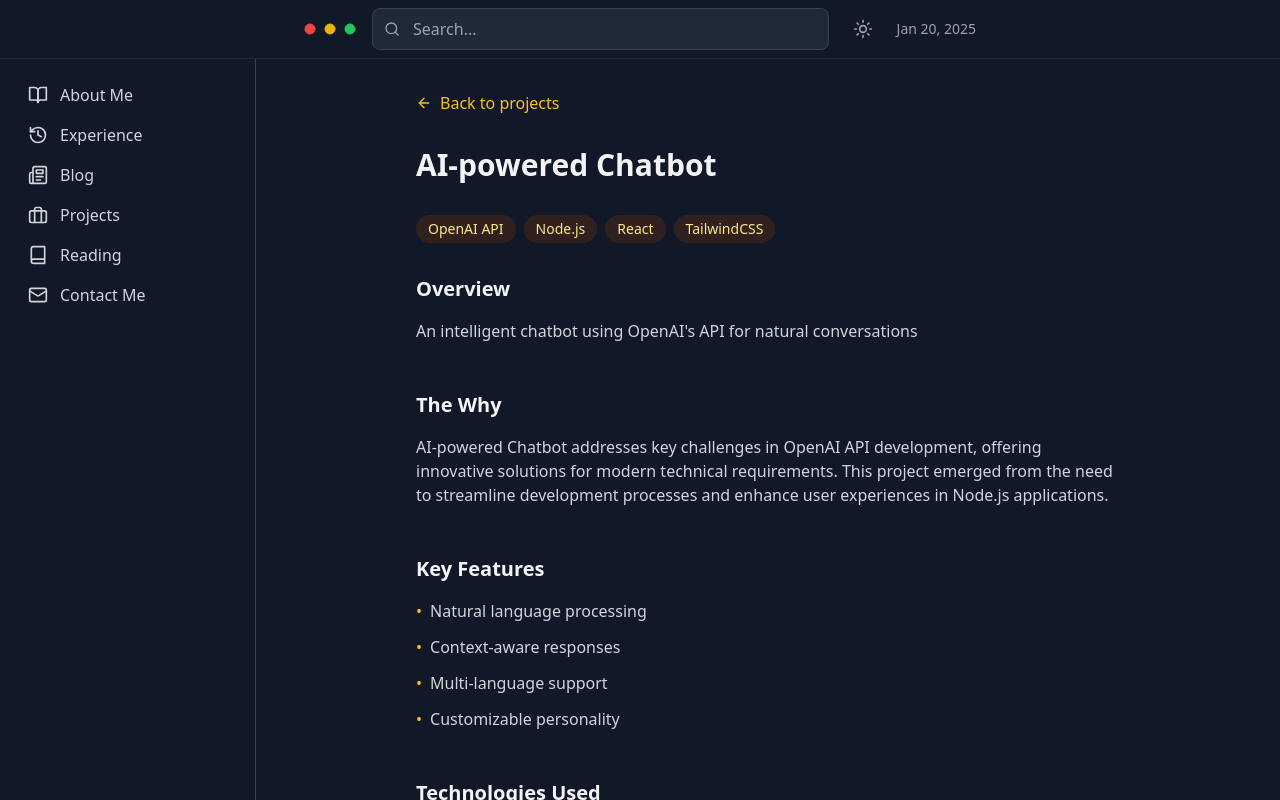
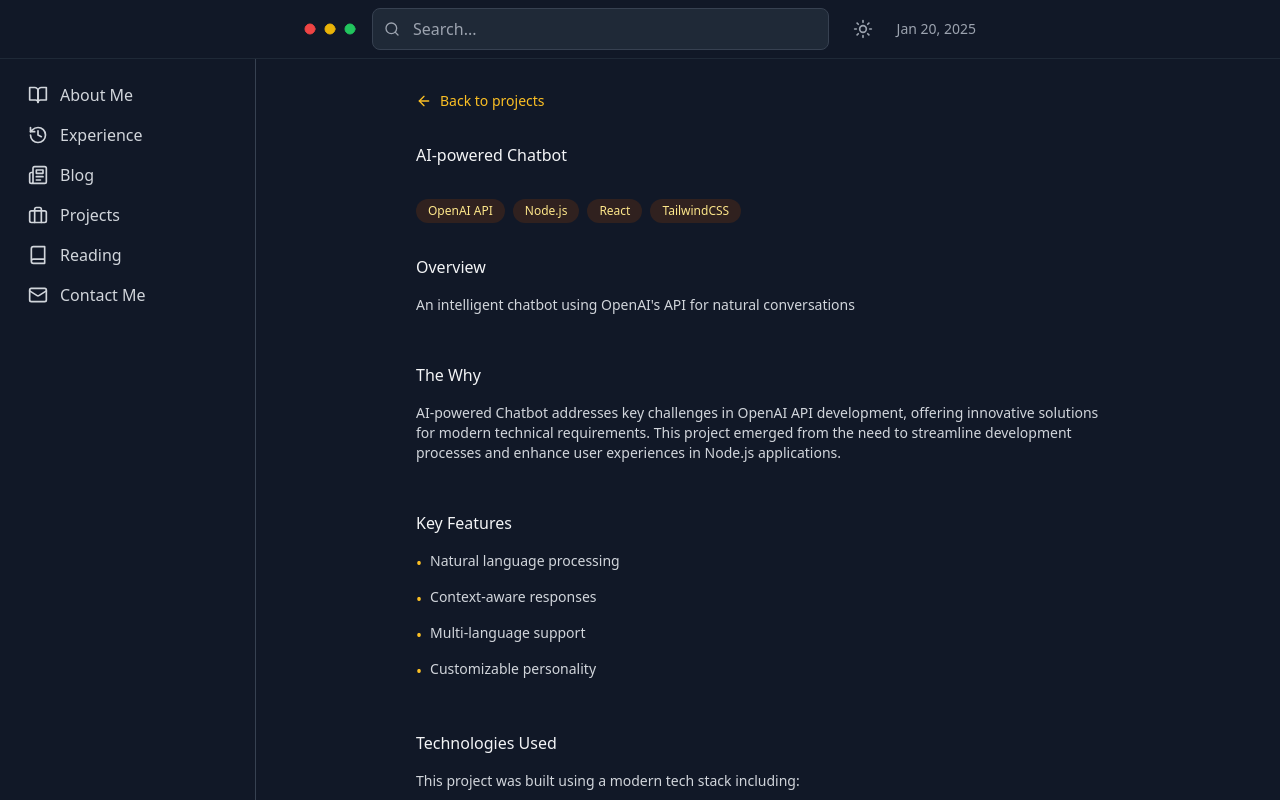
Before and after one commit to friscodanconia/Boltnew-soumyosinhawebsite-16thJan2024, a React (Vite) app: page /projects/ai-chatbot in a window 1280 px wide. Built offline with nearby package versions, Linux system fonts and the light colour scheme.

Commit message:
Update projects data and normalizing font size

```diff
--- a/src/components/Projects.tsx
+++ b/src/components/Projects.tsx
@@ -32,7 +32,7 @@ export function Projects() {
               <div className="flex items-start">
                 <span className="text-amber-600 dark:text-amber-400 mr-2">•</span>
                 <div className="flex-1">
-                  <span className="text-amber-600 dark:text-amber-400 hover:underline">{project.title}</span>
+                  <span className="text-sm text-amber-600 dark:text-amber-400 hover:underline">{project.title}</span>
                   <span className="text-sm text-gray-600 dark:text-gray-300 ml-2">
                     — {project.description}
                   </span>
--- a/src/pages/ProjectDetail.tsx
+++ b/src/pages/ProjectDetail.tsx
@@ -18,12 +18,12 @@ export function ProjectDetail() {
     return (
       <div className="max-w-3xl mx-auto p-8">
         <div className="text-center">
-          <h1 className="text-2xl font-bold text-gray-900 dark:text-gray-100 mb-4">
+          <h1 className="text-base font-medium text-gray-900 dark:text-gray-100 mb-4">
             Project not found
           </h1>
           <Link
             to="/projects"
-            className="text-amber-600 dark:text-amber-400 hover:underline"
+            className="text-sm text-amber-600 dark:text-amber-400 hover:underline"
           >
             Back to projects
           </Link>
@@ -38,15 +38,15 @@ export function ProjectDetail() {
       <div className="p-8">
         <Link
           to="/projects"
-          className="inline-flex items-center gap-2 text-amber-600 dark:text-amber-400 hover:underline mb-8"
+          className="inline-flex items-center gap-2 text-sm text-amber-600 dark:text-amber-400 hover:underline mb-8"
         >
           <ArrowLeft className="w-4 h-4" />
           Back to projects
         </Link>
 
-        <article className="prose dark:prose-invert max-w-none" ref={contentRef}>
+        <article ref={contentRef}>
           <div className="flex items-center justify-between mb-8">
-            <h1 className="text-3xl font-bold text-gray-900 dark:text-gray-100 mb-0">
+            <h1 className="text-base font-medium text-gray-900 dark:text-gray-100 mb-0">
               {project.title}
             </h1>
           </div>
@@ -55,7 +55,7 @@ export function ProjectDetail() {
             {project.technologies.map((tech, index) => (
               <span
                 key={index}
-                className="px-3 py-1 text-sm rounded-full bg-amber-100 dark:bg-amber-900/30 text-amber-800 dark:text-amber-200"
+                className="px-3 py-1 text-xs rounded-full bg-amber-100 dark:bg-amber-900/30 text-amber-800 dark:text-amber-200"
               >
                 {tech}
               </span>
@@ -64,15 +64,15 @@ export function ProjectDetail() {
 
           <div className="space-y-12">
             <section>
-              <h2 className="text-xl font-semibold text-gray-900 dark:text-gray-100 mb-4">Overview</h2>
-              <p className="text-gray-600 dark:text-gray-300">
+              <h2 className="text-base font-medium text-gray-900 dark:text-gray-100 mb-4">Overview</h2>
+              <p className="text-sm text-gray-600 dark:text-gray-300">
                 {project.description}
               </p>
             </section>
 
             <section>
-              <h2 className="text-xl font-semibold text-gray-900 dark:text-gray-100 mb-4">The Why</h2>
-              <p className="text-gray-600 dark:text-gray-300">
+              <h2 className="text-base font-medium text-gray-900 dark:text-gray-100 mb-4">The Why</h2>
+              <p className="text-sm text-gray-600 dark:text-gray-300">
                 {project.why || `${project.title} addresses key challenges in ${project.technologies[0]} development,
                 offering innovative solutions for modern technical requirements. This project emerged from
                 the need to streamline development processes and enhance user experiences in ${project.technologies[1]} applications.`}
@@ -80,27 +80,27 @@ export function ProjectDetail() {
             </section>
 
             <section>
-              <h2 className="text-xl font-semibold text-gray-900 dark:text-gray-100 mb-4">Key Features</h2>
+              <h2 className="text-base font-medium text-gray-900 dark:text-gray-100 mb-4">Key Features</h2>
               <ul className="space-y-3">
                 {project.features?.map((feature, index) => (
                   <li key={index} className="flex items-start">
                     <span className="text-amber-600 dark:text-amber-400 mr-2">•</span>
-                    <span className="text-gray-600 dark:text-gray-300">{feature}</span>
+                    <span className="text-sm text-gray-600 dark:text-gray-300">{feature}</span>
                   </li>
                 ))}
               </ul>
             </section>
 
             <section>
-              <h2 className="text-xl font-semibold text-gray-900 dark:text-gray-100 mb-4">Technologies Used</h2>
-              <p className="text-gray-600 dark:text-gray-300 mb-4">
+              <h2 className="text-base font-medium text-gray-900 dark:text-gray-100 mb-4">Technologies Used</h2>
+              <p className="text-sm text-gray-600 dark:text-gray-300 mb-4">
                 This project was built using a modern tech stack including:
               </p>
               <ul className="space-y-3">
                 {project.technologies.map((tech, index) => (
                   <li key={index} className="flex items-start">
                     <span className="text-amber-600 dark:text-amber-400 mr-2">•</span>
-                    <span className="text-gray-600 dark:text-gray-300">{tech}</span>
+                    <span className="text-sm text-gray-600 dark:text-gray-300">{tech}</span>
                   </li>
                 ))}
               </ul>
```
